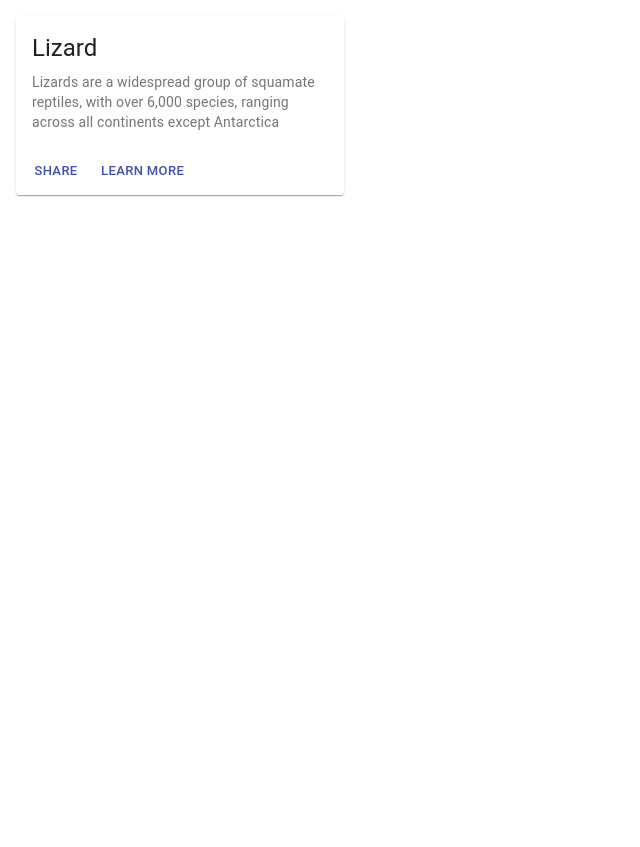
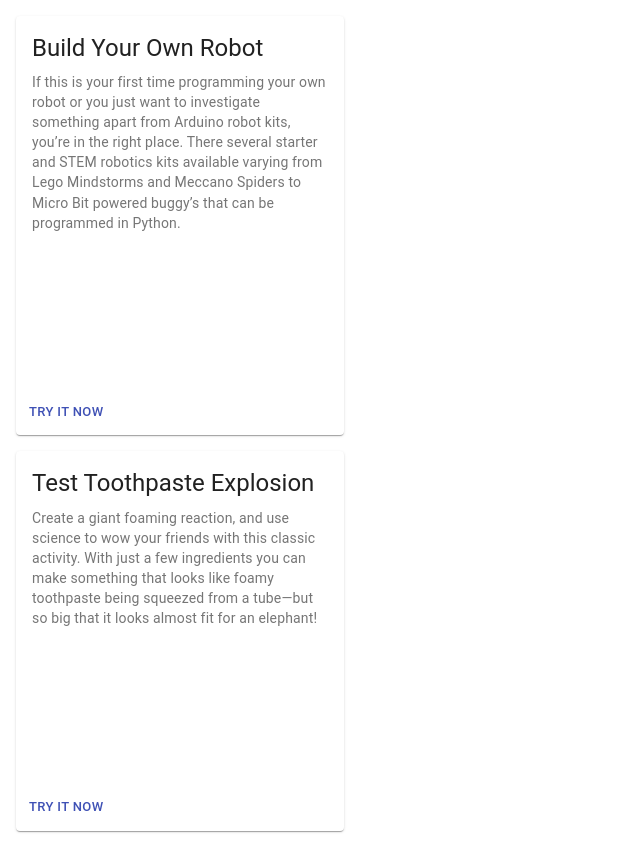
Before and after one commit to hocktoh89/nasa2020, a React (Create React App) app: page /kid in a window 1280 px wide. Shown: the whole page, without its empty margins (0-640 px from the left). Before the commit the page ends 800 px from the top, so only its background shows below. Built offline with nearby package versions, Linux system fonts and the light colour scheme.

Commit message:
project list

```diff
--- a/src/Kid.js
+++ b/src/Kid.js
@@ -10,6 +10,7 @@ import CardContent from "@material-ui/core/CardContent";
 import CardMedia from "@material-ui/core/CardMedia";
 import Button from "@material-ui/core/Button";
 import Typography from "@material-ui/core/Typography";
+import {projectList} from './data/kidProjects';
 
 const useStyles = makeStyles((theme) => ({
   root: {
@@ -17,41 +18,45 @@ const useStyles = makeStyles((theme) => ({
     maxWidth: 360,
     backgroundColor: theme.palette.background.paper,
   },
+  media: {
+    height: 140,
+  },
 }));
 
 function Kid() {
   const classes = useStyles();
 
-  return (
+
+   return (
     <div className={classes.root}>
       <List component="nav" aria-label="main mailbox folders">
+      {projectList && projectList.map
+      ( project =>
         <ListItem>
           <Card>
             <CardActionArea>
+              <CardContent>
+                <Typography gutterBottom variant="h5" component="h2">
+                {project.title}
+                </Typography>
+                <Typography variant="body2" color="textSecondary" component="p">
+                {project.descriptions}
+                </Typography>
+              </CardContent>
               <CardMedia
-                image="/static/images/cards/contemplative-reptile.jpg"
+                className={classes.media}
+                src="./images/robot.png"
                 title="Contemplative Reptile"
               />
-              <CardContent>
-                <Typography gutterBottom variant="h5" component="h2">
-                  Lizard
-                </Typography>
-                <Typography variant="body2" color="textSecondary" component="p">
-                  Lizards are a widespread group of squamate reptiles, with over
-                  6,000 species, ranging across all continents except Antarctica
-                </Typography>
-              </CardContent>
             </CardActionArea>
             <CardActions>
               <Button size="small" color="primary">
-                Share
-              </Button>
-              <Button size="small" color="primary">
-                Learn More
+                Try it now
               </Button>
             </CardActions>
           </Card>
-        </ListItem>
+        </ListItem>)
+        }
       </List>
     </div>
   );
--- a/src/data/kidProjects.js
+++ b/src/data/kidProjects.js
@@ -0,0 +1,14 @@
+export const projectList = [
+  {
+    'title': 'Build Your Own Robot',
+    'briefIntro': 'Teleoperated robots',
+    'descriptions': 'If this is your first time programming your own robot or you just want to investigate something apart from Arduino robot kits, you’re in the right place. There several starter and STEM robotics kits available varying from Lego Mindstorms and Meccano Spiders to Micro Bit powered buggy’s that can be programmed in Python.',
+    'projectUrl': '/robot'
+  },
+  {
+    'title': 'Test Toothpaste Explosion',
+    'briefIntro': '',
+    'descriptions': 'Create a giant foaming reaction, and use science to wow your friends with this classic activity. With just a few ingredients you can make something that looks like foamy toothpaste being squeezed from a tube—but so big that it looks almost fit for an elephant!',
+    'projectUrl': '/toothpaste-explosions'
+  }
+];
```
Also changed, not shown: src/images/robot.png (added).
